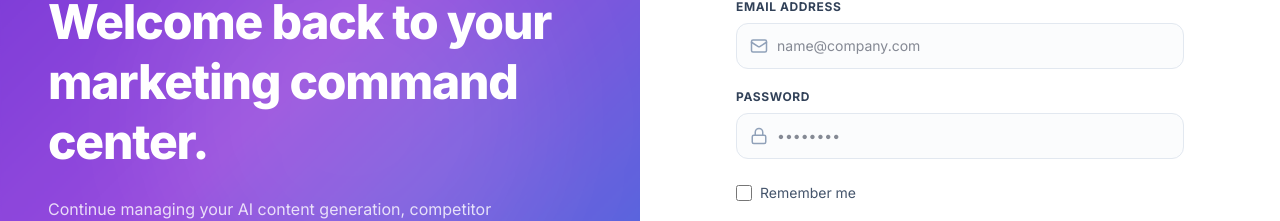
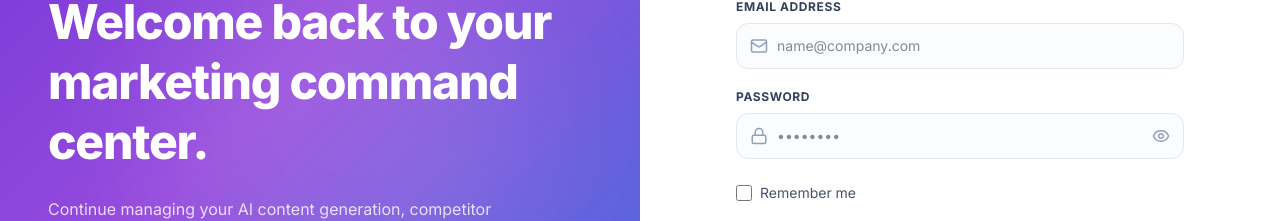
Before and after one commit to Azizkhan42/GrowVix, a React (Vite) app in the folder frontend/: page /login in a window 1280 px wide. Shown: the part 273-494 px from the top of the page. Built offline with nearby package versions, Linux system fonts and the light colour scheme; no server answers.

Commit message:
Eye icon is added in password field of login and signup

```diff
--- a/frontend/src/pages/Login.jsx
+++ b/frontend/src/pages/Login.jsx
@@ -2,7 +2,7 @@ import { useState } from "react";
 import { Link, useNavigate } from "react-router-dom";
 import { useAuth } from "../context/useAuth";
 import Logo from "../components/Logo";
-import { Sparkles, Mail, Lock, ArrowRight, CheckCircle2 } from "lucide-react";
+import { Sparkles, Mail, Lock, Eye, EyeOff, ArrowRight, CheckCircle2 } from "lucide-react";
 
 export default function Login() {
   const navigate = useNavigate();
@@ -10,6 +10,7 @@ export default function Login() {
 
   const [email, setEmail] = useState("");
   const [password, setPassword] = useState("");
+  const [showPassword, setShowPassword] = useState(false);
 
   const [error, setError] = useState("");
   const [loading, setLoading] = useState(false);
@@ -136,13 +137,21 @@ export default function Login() {
                   <Lock size={18} />
                 </div>
                 <input
-                  type="password"
+                  type={showPassword ? "text" : "password"}
                   required
                   value={password}
                   onChange={(e) => setPassword(e.target.value)}
                   placeholder="••••••••"
-                  className="w-full pl-10 pr-4 py-3 bg-slate-50/50 border border-slate-200 rounded-xl text-slate-900 text-sm focus:bg-white focus:ring-2 focus:ring-violet-200 focus:border-violet-500 outline-none transition"
+                  className="w-full pl-10 pr-12 py-3 bg-slate-50/50 border border-slate-200 rounded-xl text-slate-900 text-sm focus:bg-white focus:ring-2 focus:ring-violet-200 focus:border-violet-500 outline-none transition"
                 />
+                <button
+                  type="button"
+                  onClick={() => setShowPassword(!showPassword)}
+                  className="absolute inset-y-0 right-0 pr-3.5 flex items-center text-slate-400 hover:text-slate-600 transition focus:outline-none"
+                  aria-label={showPassword ? "Hide password" : "Show password"}
+                >
+                  {showPassword ? <EyeOff size={18} /> : <Eye size={18} />}
+                </button>
               </div>
             </div>
 
--- a/frontend/src/pages/Signup.jsx
+++ b/frontend/src/pages/Signup.jsx
@@ -2,7 +2,7 @@ import { useState } from "react";
 import { Link, useNavigate } from "react-router-dom";
 import { useAuth } from "../context/useAuth";
 import Logo from "../components/Logo";
-import { Sparkles, Mail, Lock, User, ArrowRight, CheckCircle2 } from "lucide-react";
+import { Sparkles, Mail, Lock, User, Eye, EyeOff, ArrowRight, CheckCircle2 } from "lucide-react";
 
 export default function Signup() {
   const navigate = useNavigate();
@@ -11,6 +11,7 @@ export default function Signup() {
   const [name, setName] = useState("");
   const [email, setEmail] = useState("");
   const [password, setPassword] = useState("");
+  const [showPassword, setShowPassword] = useState(false);
 
   const [error, setError] = useState("");
   const [loading, setLoading] = useState(false);
@@ -154,13 +155,21 @@ export default function Signup() {
                   <Lock size={18} />
                 </div>
                 <input
-                  type="password"
+                  type={showPassword ? "text" : "password"}
                   required
                   value={password}
                   onChange={(e) => setPassword(e.target.value)}
                   placeholder="At least 6 characters"
-                  className="w-full pl-10 pr-4 py-3 bg-slate-50/50 border border-slate-200 rounded-xl text-slate-900 text-sm focus:bg-white focus:ring-2 focus:ring-violet-200 focus:border-violet-500 outline-none transition"
+                  className="w-full pl-10 pr-12 py-3 bg-slate-50/50 border border-slate-200 rounded-xl text-slate-900 text-sm focus:bg-white focus:ring-2 focus:ring-violet-200 focus:border-violet-500 outline-none transition"
                 />
+                <button
+                  type="button"
+                  onClick={() => setShowPassword(!showPassword)}
+                  className="absolute inset-y-0 right-0 pr-3.5 flex items-center text-slate-400 hover:text-slate-600 transition focus:outline-none"
+                  aria-label={showPassword ? "Hide password" : "Show password"}
+                >
+                  {showPassword ? <EyeOff size={18} /> : <Eye size={18} />}
+                </button>
               </div>
             </div>
 
--- a/frontend/src/pages/public/Contact.jsx
+++ b/frontend/src/pages/public/Contact.jsx
@@ -1,16 +1,23 @@
-import { useState } from 'react';
-import { Sparkles, Send, Mail, MapPin, Phone, CheckCircle2 } from 'lucide-react';
+import { useState } from "react";
+import {
+  Sparkles,
+  Send,
+  Mail,
+  MapPin,
+  Phone,
+  CheckCircle2,
+} from "lucide-react";
 
 export default function Contact() {
   const [formData, setFormData] = useState({
-    name: '',
-    email: '',
-    subject: '',
-    message: '',
+    name: "",
+    email: "",
+    subject: "",
+    message: "",
   });
   const [loading, setLoading] = useState(false);
   const [success, setSuccess] = useState(false);
-  const [error, setError] = useState('');
+  const [error, setError] = useState("");
 
   const handleChange = (e) => {
     setFormData({ ...formData, [e.target.name]: e.target.value });
@@ -19,15 +26,15 @@ export default function Contact() {
   const handleSubmit = async (e) => {
     e.preventDefault();
     setLoading(true);
-    setError('');
+    setError("");
 
     try {
       // Simulate submission or call API if available
       await new Promise((resolve) => setTimeout(resolve, 1000));
       setSuccess(true);
-      setFormData({ name: '', email: '', subject: '', message: '' });
+      setFormData({ name: "", email: "", subject: "", message: "" });
     } catch (err) {
-      setError('Failed to send message. Please try again.');
+      setError("Failed to send message. Please try again.");
     } finally {
       setLoading(false);
     }
@@ -45,7 +52,8 @@ export default function Contact() {
             We'd Love to Hear From You
           </h1>
           <p className="text-lg sm:text-xl text-slate-600 max-w-2xl mx-auto leading-relaxed">
-            Have questions about GrowVix features, pricing, or enterprise plans? Drop us a message below.
+            Have questions about GrowVix features, pricing, or enterprise plans?
+            Drop us a message below.
           </p>
         </div>
       </section>
@@ -57,8 +65,13 @@ export default function Contact() {
             {/* Info Column */}
             <div className="space-y-8">
               <div className="rounded-2xl border border-app-border bg-white p-8 shadow-soft space-y-6">
-                <h3 className="text-xl font-bold text-slate-900">Contact Information</h3>
-                <p className="text-sm text-slate-600">Our support team is available Monday through Friday to assist you.</p>
+                <h3 className="text-xl font-bold text-slate-900">
+                  Contact Information
+                </h3>
+                <p className="text-sm text-slate-600">
+                  Our support team is available Monday through Friday to assist
+                  you.
+                </p>
 
                 <div className="space-y-4 pt-2 text-sm text-slate-700">
                   <div className="flex items-center gap-3">
@@ -84,9 +97,12 @@ export default function Contact() {
                   <div className="inline-flex h-16 w-16 items-center justify-center rounded-full bg-emerald-100 text-emerald-600 mb-2">
                     <CheckCircle2 size={32} />
                   </div>
-                  <h3 className="text-2xl font-bold text-slate-900">Message Sent Successfully!</h3>
+                  <h3 className="text-2xl font-bold text-slate-900">
+                    Message Sent Successfully!
+                  </h3>
                   <p className="text-sm text-slate-600 max-w-md mx-auto">
-                    Thank you for reaching out. A member of our support team will get back to you within 24 hours.
+                    Thank you for reaching out. A member of our support team
+                    will get back to you within 24 hours.
                   </p>
                   <button
                     onClick={() => setSuccess(false)}
@@ -97,7 +113,9 @@ export default function Contact() {
                 </div>
               ) : (
                 <form onSubmit={handleSubmit} className="space-y-6">
-                  <h3 className="text-xl font-bold text-slate-900 mb-4">Send Us a Message</h3>
+                  <h3 className="text-xl font-bold text-slate-900 mb-4">
+                    Send Us a Message
+                  </h3>
 
                   {error && (
                     <div className="rounded-xl bg-red-50 p-4 text-sm text-red-600 border border-red-200">
@@ -107,7 +125,9 @@ export default function Contact() {
 
                   <div className="grid grid-cols-1 sm:grid-cols-2 gap-6">
                     <div className="space-y-2">
-                      <label className="text-xs font-semibold text-slate-700 uppercase tracking-wider">Your Name</label>
+                      <label className="text-xs font-semibold text-slate-700 uppercase tracking-wider">
+                        Your Name
+                      </label>
                       <input
                         type="text"
                         name="name"
@@ -119,21 +139,25 @@ export default function Contact() {
                       />
                     </div>
                     <div className="space-y-2">
-                      <label className="text-xs font-semibold text-slate-700 uppercase tracking-wider">Email Address</label>
+                      <label className="text-xs font-semibold text-slate-700 uppercase tracking-wider">
+                        Email Address
+                      </label>
                       <input
                         type="email"
                         name="email"
                         required
                         value={formData.email}
                         onChange={handleChange}
-                        placeholder="john@company.com"
+                        placeholder="Email"
                         className="w-full rounded-xl border border-slate-200 px-4 py-3 text-sm text-slate-900 focus:border-violet-500 focus:outline-none focus:ring-2 focus:ring-violet-200"
                       />
                     </div>
                   </div>
 
                   <div className="space-y-2">
-                    <label className="text-xs font-semibold text-slate-700 uppercase tracking-wider">Subject</label>
+                    <label className="text-xs font-semibold text-slate-700 uppercase tracking-wider">
+                      Subject
+                    </label>
                     <input
                       type="text"
                       name="subject"
@@ -146,7 +170,9 @@ export default function Contact() {
                   </div>
 
                   <div className="space-y-2">
-                    <label className="text-xs font-semibold text-slate-700 uppercase tracking-wider">Message</label>
+                    <label className="text-xs font-semibold text-slate-700 uppercase tracking-wider">
+                      Message
+                    </label>
                     <textarea
                       name="message"
                       required
```
